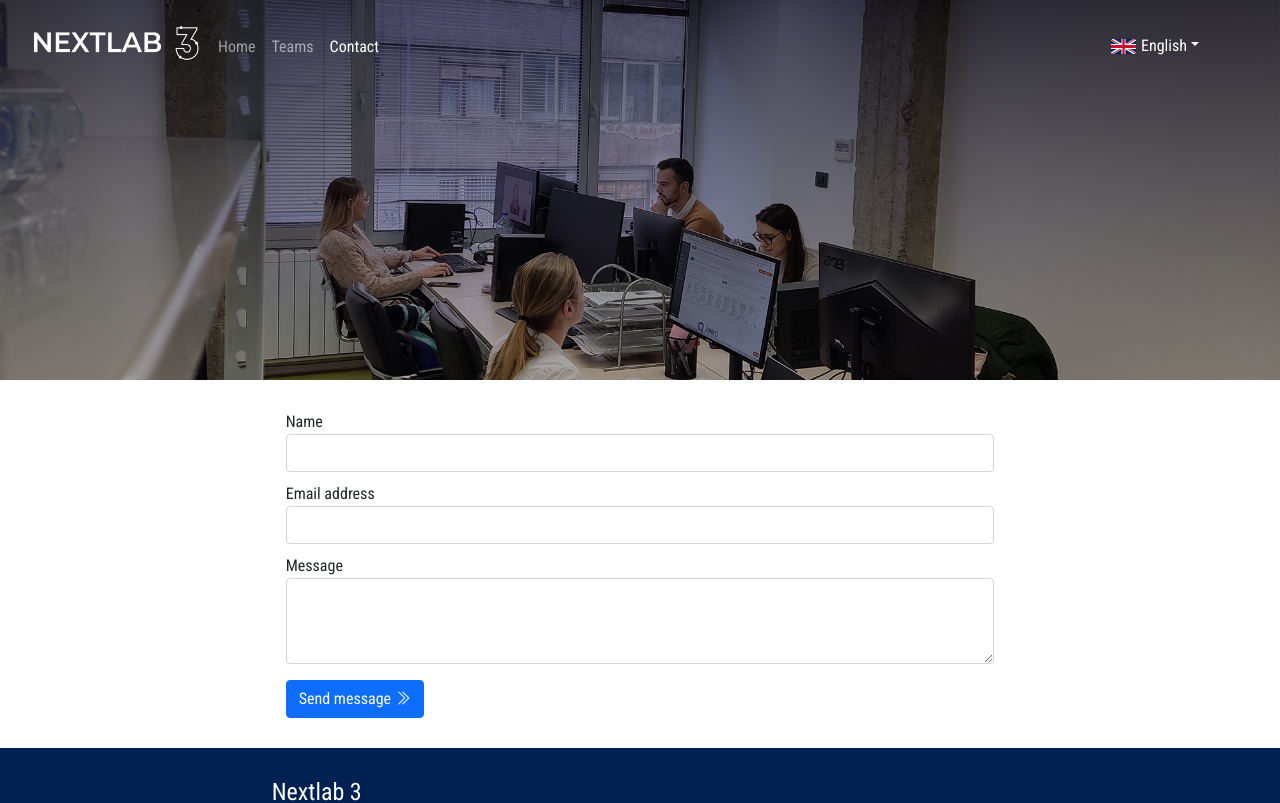
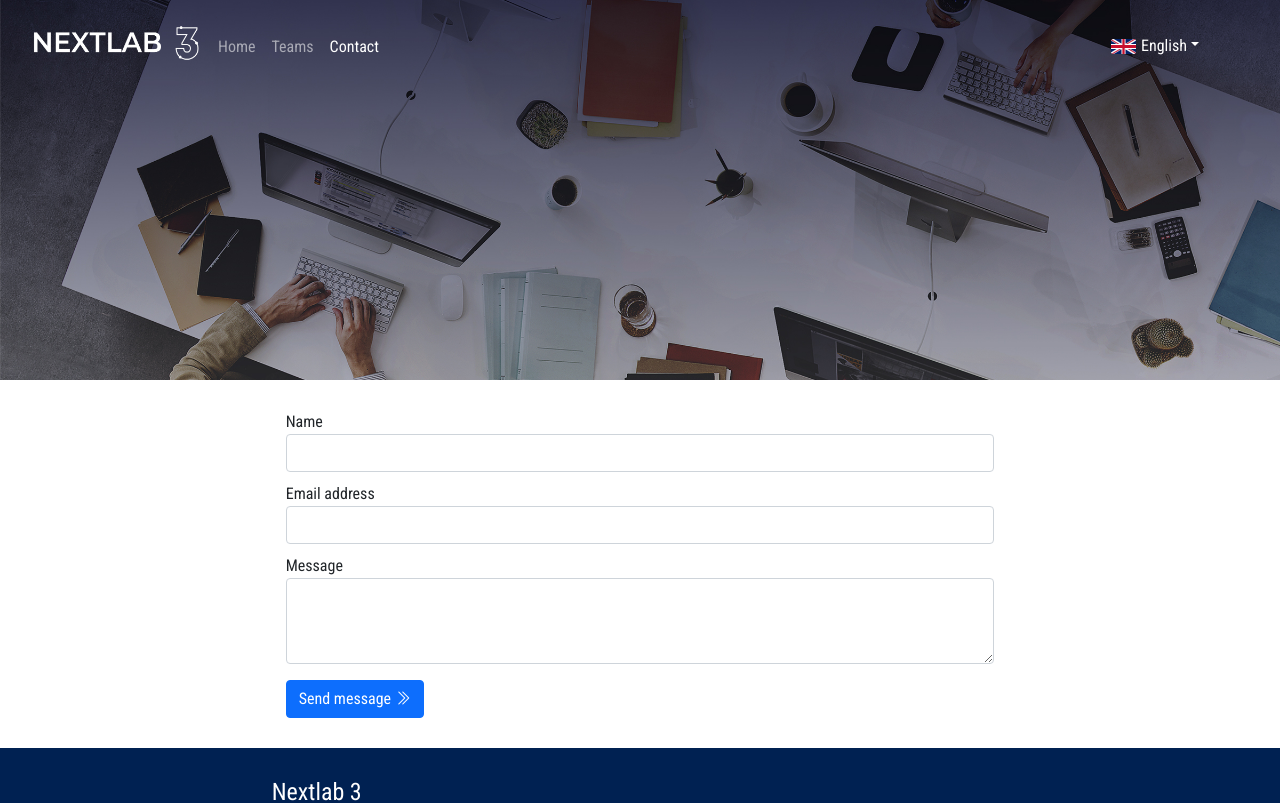
Before and after one commit to NextLab-Dev/Nextlab3React, a React (Create React App) app: page /contact in a window 1280 px wide. Shown: the top 803 px of the page. Built offline with nearby package versions, Linux system fonts and the light colour scheme.

Commit message:
Changed nav imagesChanged nav images

```diff
--- a/src/NavbarContact.js
+++ b/src/NavbarContact.js
@@ -1,10 +1,10 @@
 import Navigation from "./Navigation";
 
 const NavbarContact = () => {
-  const contactImg = require("./img/Contact.jpg");
+  const officeImg = require("./img/Office.jpg");
   return (
     <header className="imageContainer">
-      <img src={contactImg} alt="Team" className="navImageStyle" />
+      <img src={officeImg} alt="Team" className="navImageStyle" />
       <div className="insideObjectFirst">
         <Navigation />
       </div>
```
Also changed, not shown: src/img/Office.jpg (added), src/img/Team.jpg.
